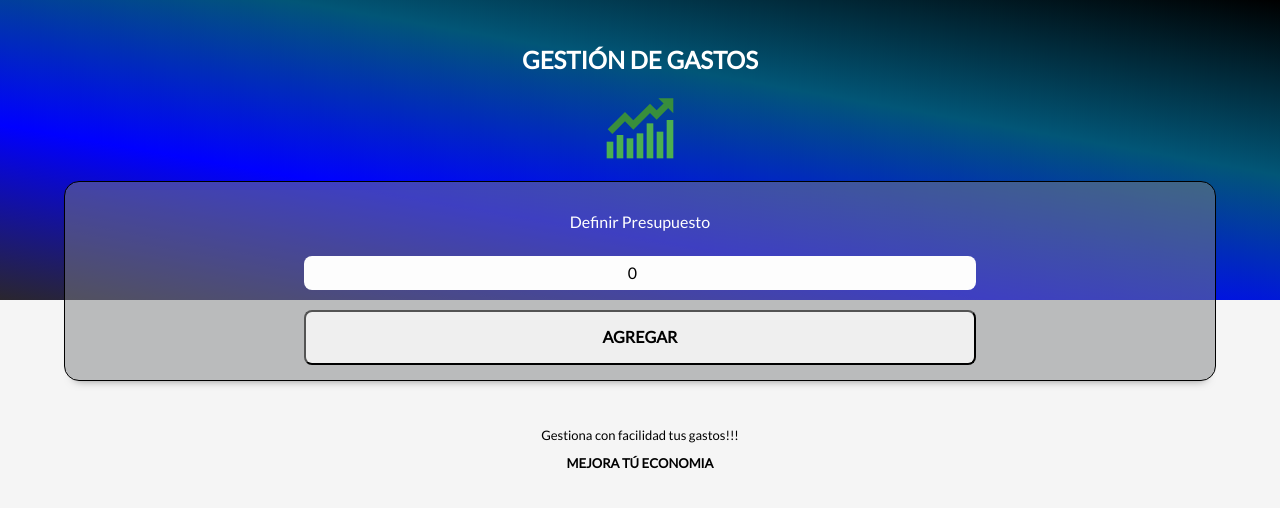
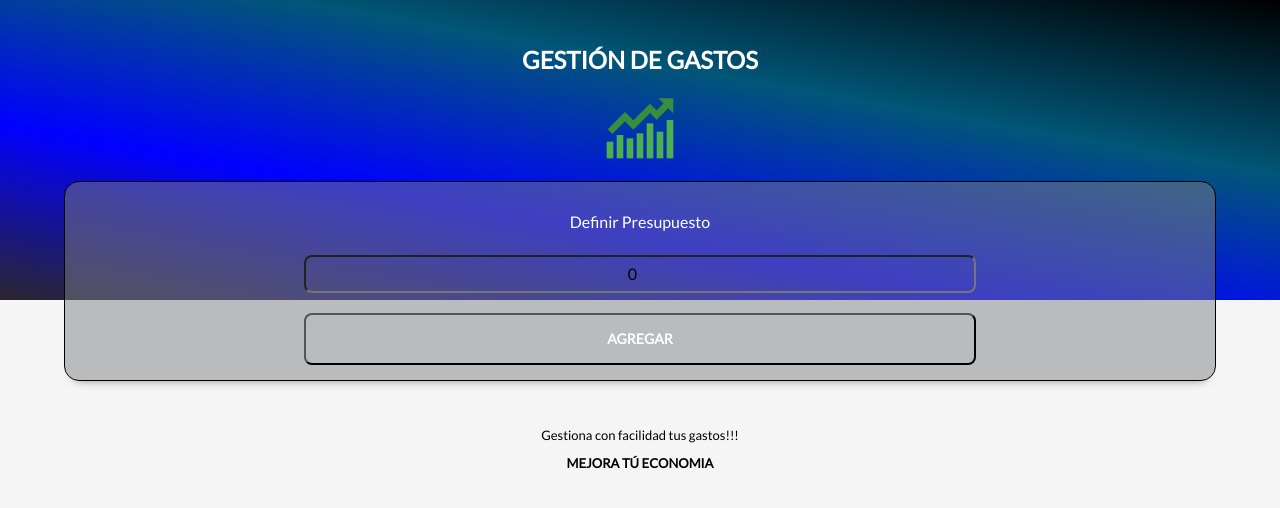
Before and after one commit to CarlosAlfredo4200/presupuestopersonal, a React (Vite) app: page / in a window 1280 px wide. Shown: the top 508 px of the page. Built offline with nearby package versions, Linux system fonts and the light colour scheme; a web font is replaced by a local one.

Commit message:
correcion modal

```diff
--- a/src/index.css
+++ b/src/index.css
@@ -79,13 +79,11 @@ header h1 {
 }
 
 
-
-
-
-
 .formulario {
     width: 98%;
     margin: 0 auto;
+    margin-top: 1rem;
+    border-radius: 15px;
 }
 @media (min-width: 768px) {
     .formulario {
@@ -99,7 +97,7 @@ header h1 {
     display: block;
     text-transform: uppercase;
     color: var(--blanco);
-    margin-bottom: 4rem;
+
     padding-bottom: 1rem;
     border-bottom: 2px solid var(--azul);
 }
@@ -108,38 +106,37 @@ header h1 {
 .formulario label {
     color: var(--blanco);
     font-size: 1rem;
-    margin-top: 1rem;
+    margin-top: 2rem;
 }
 
 .formulario input[type="text"],
 .formulario input[type="number"] {
-    background-color: rgb(253, 253, 253);
+    background-color: transparent;
     border-radius: .5rem;
-    margin-top: .5rem;
+    border: 1 solid black;
     width: 70%;
     text-align: center;
     font-size: 16px;
     padding: .5rem;
-    border: none;
+
     flex: 1;
 
 }
 .formulario input[type="submit"] {
-    background-color: none;
+    background-color: transparent;
     border: 1 solid black;
     border-radius: 8px;
     margin-left: 15%;
     margin-right: 15%;
-    padding: 1rem ;
+    padding: .8rem ;
+    margin-bottom: 1rem;
     text-align: center;
     margin-top: 20px;
-    color: var(--negro);
-    font-weight: 900;
+    color: var(--blanco);
+    font-weight: 600;
     text-transform: uppercase;
-    font-size: 16px;
+    font-size: 14px;
     width: 70%;
-
-
     transition: background-color 300ms ease;
 }
 @media (min-width: 768px) {
@@ -155,11 +152,14 @@ header h1 {
 
 .formulario select {
     flex: 1;
-    padding: 1rem;
-    border: none;
-    border-radius: 1rem;
+    padding: .6rem 1rem ;
+    border: 1 solid rgba(255, 255, 255, 0.397);
+    border-radius: 6px;
     text-align: center;
-    background-color: var(--gris-claro);
+    font-size: 14px;
+    width: 70%;
+    color: white;
+    background-color: transparent;
 }
 
 .alerta {
@@ -196,7 +196,6 @@ header h1 {
     display: flex;
     justify-content: space-between;
     align-items: center;
-
     padding-bottom: 1rem;
 }
 
@@ -289,21 +288,21 @@ main {
     padding: 0 1rem ;
     margin: 1rem 1rem;
     background: none;
-    border: 1px solid rgb(219, 218, 218);
+    border: px solid rgb(219, 218, 218);
 
 }
 
 .campo {
+    margin-top: -1rem;
     display: flex;
     flex-direction: column;
     align-items: center;
-    gap: 1rem;
+    gap: 1.5rem;
 
 }
 .filtros label {
     font-size: 1.3rem;
     font-weight: 700;
-
     padding-top: 1rem;
 
 }
@@ -394,6 +393,7 @@ main {
     font-size: 1.2rem;
     font-weight: 700;
 
+
 }
 .descripcion-gasto .nombre-gasto:hover {
     cursor: pointer;
@@ -425,7 +425,7 @@ main {
 
 .modal {
     position: absolute;
-    background-color: rgb(0 0 0 / 0.8);
+    background-color: rgb(0 0 0 / 0.9);
     top: 0;
     left: 0;
     right: 0;
@@ -435,9 +435,9 @@ main {
 
 .modal .cerrar-modal {
     position: absolute;
-    right: 3rem;
-    top: 8rem;
-    width: 2rem;
+    right: 3.5rem;
+    top: 3.2rem;
+    width: 1.3rem;
     height: 3rem;
 }
 .modal .cerrar-modal img {
@@ -446,11 +446,16 @@ main {
 
 .modal .formulario {
 
-    width:95%;
+    width:80%;
+    border: 1px solid rgba(255, 255, 255, 0.274);
+    margin-left: 10%;
+    margin-right: 10%;
     transition-property: all;
     transition-duration: 300ms;
     transition-timing-function: ease-in;
     opacity: 0;
+
+
 }
 .modal label {
     color: var(--blanco);
@@ -473,8 +478,8 @@ body .modal {
 }
 
 .modal legend{
-    font-size: 2rem;
-    margin-top: 3rem;
+    font-size: 1.5rem;
+    margin-top: 2rem;
 }
 
 
```
